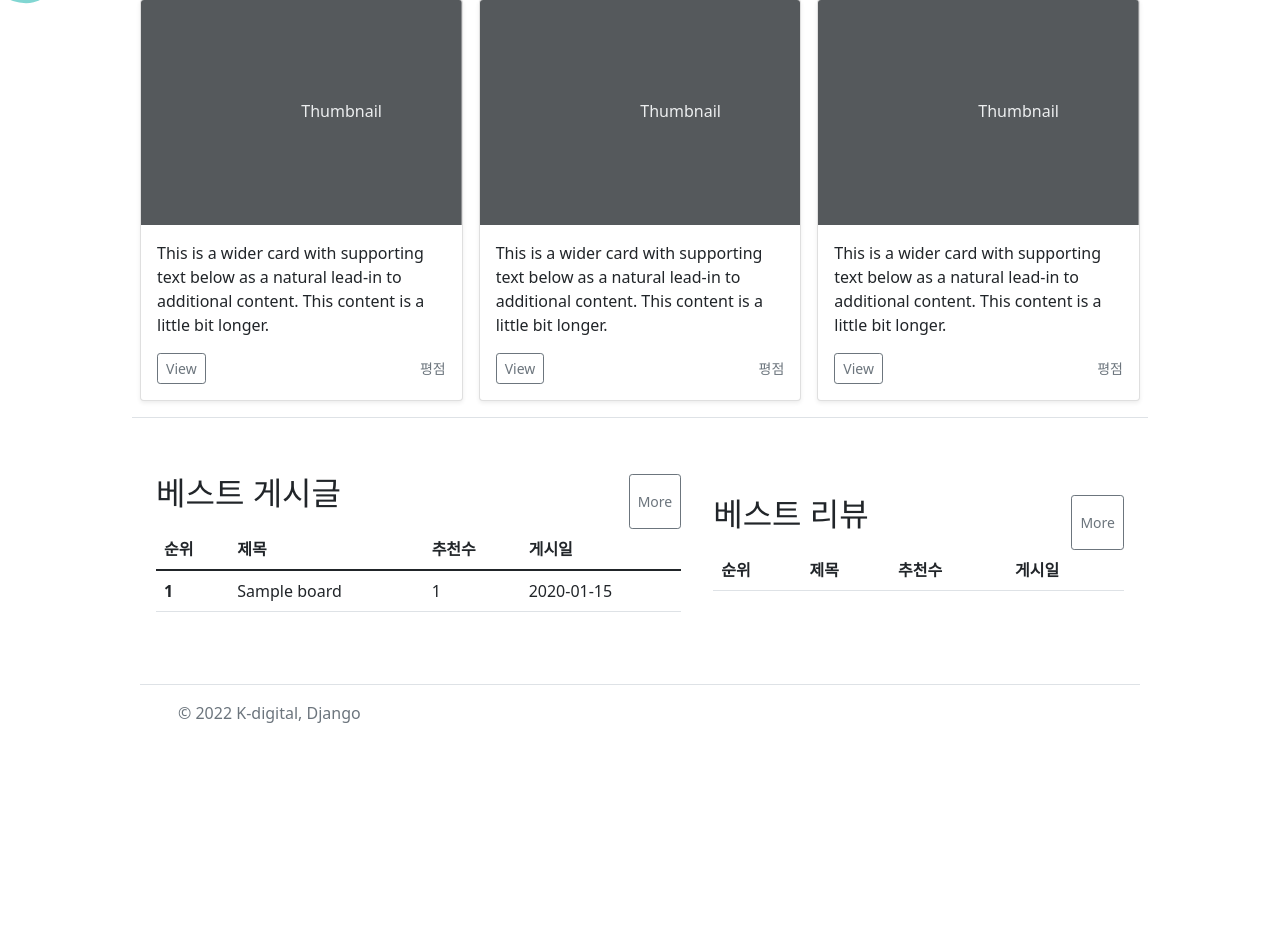
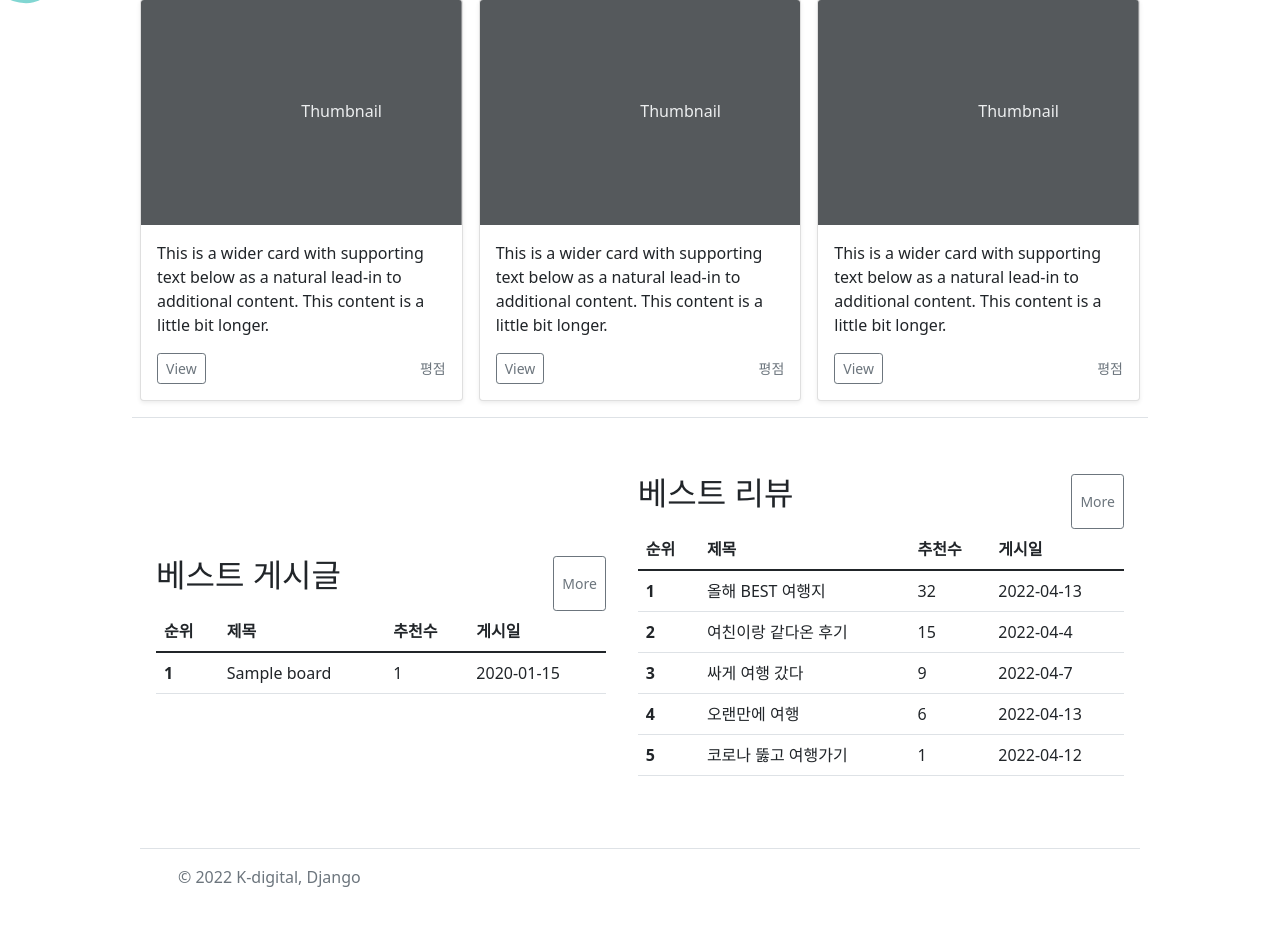
Before and after one commit to playpizza/TripGuide, a Django app: page / in a window 1280 px wide. Shown: the part 345-1274 px from the top of the page. Before the commit the page ends 1068 px from the top, so only its background shows below. Run offline with Django 3.2, Linux system fonts and the light colour scheme; tables that the repository leaves empty hold one stand-in row (values such as "Sample post"); grey boxes marked "Sample" are stand-in pictures; lists and menus that the app fills with data are empty; parts of the project's set-up code (start-up, migrations or seed data) failed here and were passed over; some libraries are stand-ins or nearby versions.

Commit message:
review
하드코딩

```diff
--- a/board/views.py
+++ b/board/views.py
@@ -114,7 +114,6 @@
         board = Board.objects.get(id=id)
         comment_list = Comment.objects.order_by('-id')
 
-        board.hits += 1
         board.save()
 
         context = {
@@ -227,8 +226,12 @@
 
 
 def like_count(request):
+    count_like = Board_hits.objects.get()
     id = request.POST['board_id']
     board = Board.objects.get(id=id)
+
+
+
     board.like_count += 1
     board.save()
 
--- a/home/templates/home.html
+++ b/home/templates/home.html
@@ -147,6 +147,38 @@
           <th scope="col">게시일</th>
         </tr>
       </thead>
+      <tbody>
+        <tr>
+          <th scope="row">1</th>
+          <td>올해 BEST 여행지</td>
+          <td>32</td>
+          <td>2022-04-13</td>
+        </tr>
+        <tr>
+          <th scope="row">2</th>
+          <td>여친이랑 같다온 후기</td>
+          <td>15</td>
+          <td>2022-04-4</td>
+        </tr>
+        <tr>
+          <th scope="row">3</th>
+          <td>싸게 여행 갔다</td>
+          <td>9</td>
+          <td>2022-04-7</td>
+        </tr>
+        <tr>
+          <th scope="row">4</th>
+          <td>오랜만에 여행</td>
+          <td>6</td>
+          <td>2022-04-13</td>
+        </tr>
+        <tr>
+          <th scope="row">5</th>
+          <td>코로나 뚫고 여행가기</td>
+          <td>1</td>
+          <td>2022-04-12</td>
+        </tr>
+      </tbody>
     </table>
   </div>
 </div>
```
Also changed, not shown: board/migrations/0009_board_hits.py (added), board/migrations/0010_delete_board_hits.py (added), board/models.py (line endings or trailing spaces).
